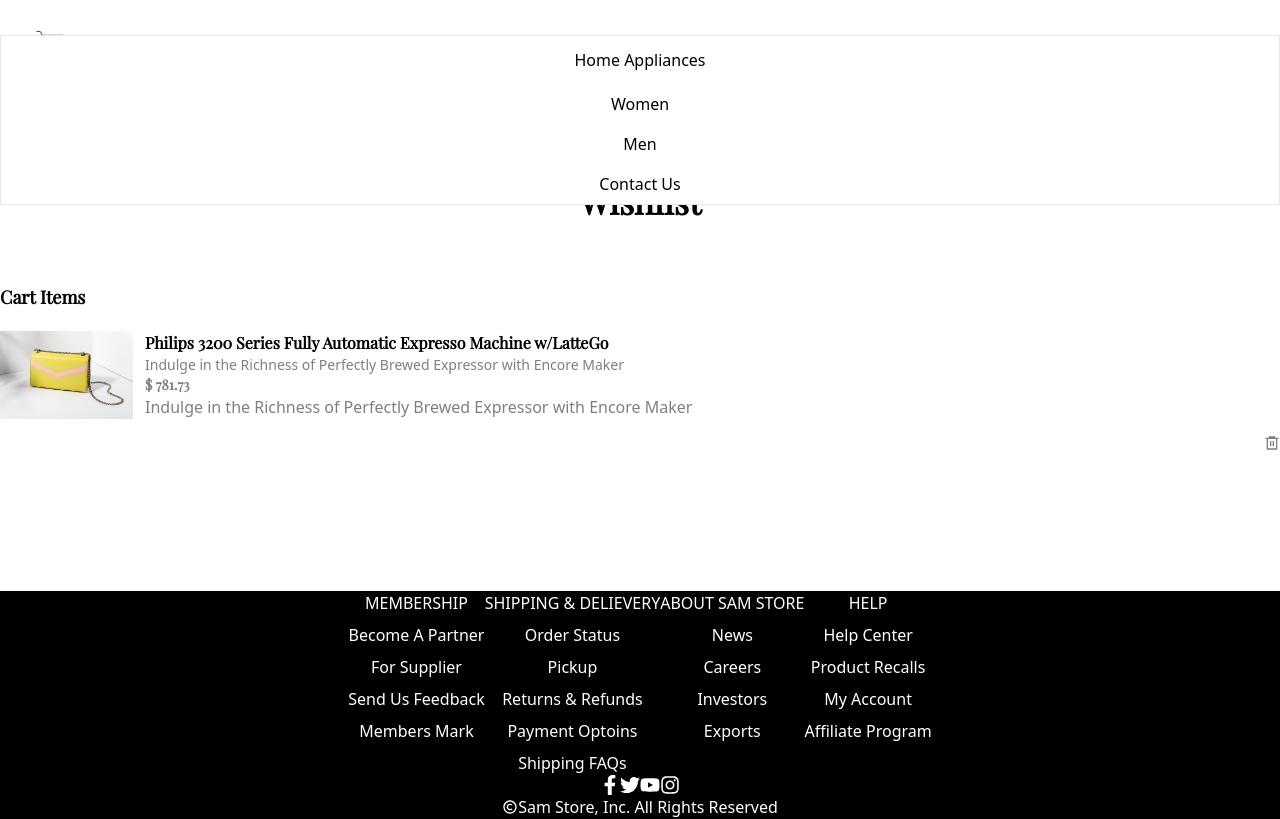
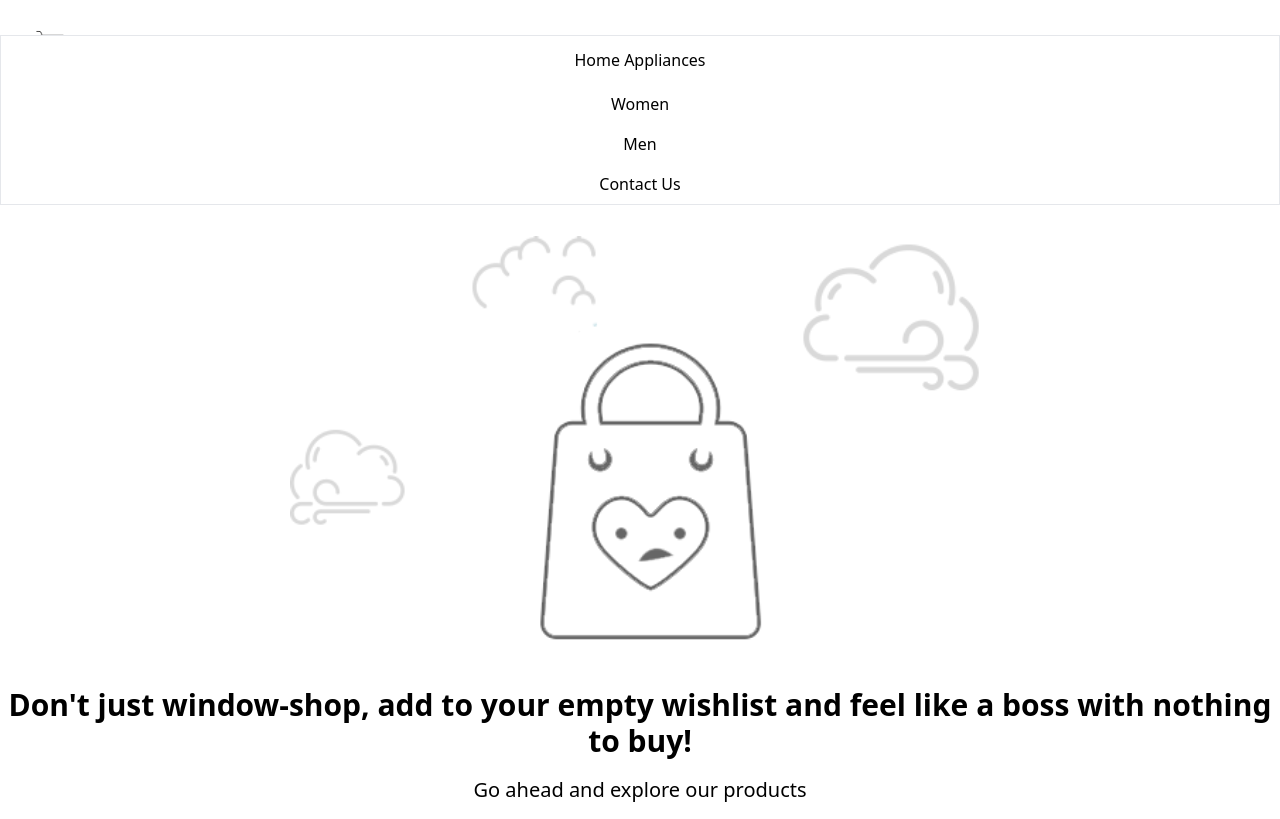
Before and after one commit to mmaazkhanhere/sam-store-llc, a Next.js app in the folder frontend/: page /wishlist in a window 1280 px wide. Shown: the top 819 px of the page. Built offline with nearby package versions, Linux system fonts and the light colour scheme.

Commit message:
wishlist complete

```diff
--- a/frontend/Components/Header.jsx
+++ b/frontend/Components/Header.jsx
@@ -9,6 +9,7 @@
   const [lastScrollY, setLastScrollY] = useState(0);
 
   const { cartItems } = useSelector((state) => state.cart);
+  const { listItems } = useSelector((state) => state.wishlist);
 
   const controlNavbar = () => {
     if (window.scrollY > 200) {
@@ -62,12 +63,14 @@
               <div className="flex justify-center items-center hover:bg-black/[0.05] cursor-pointer relative">
                 <IoMdHeartEmpty className="text-[20px] md:text-[26px]" />
               </div>
-              <div
-                className="absolute bottom-3 md:bottom-4 left-4 md:left-6 flex min-w-[18px] items-center
+              {listItems.length > 0 && (
+                <div
+                  className="absolute bottom-3 md:bottom-4 left-4 md:left-6 flex min-w-[18px] items-center
               justify-center rounded-full bg-red-600 text-[10px] text-white md:min-w-[20px] md:text-[14px]"
-              >
-                0
-              </div>
+                >
+                  {listItems.length}
+                </div>
+              )}
             </Link>
             {/*Cart Icon */}
             <Link
--- a/frontend/Components/wishListItem.jsx
+++ b/frontend/Components/wishListItem.jsx
@@ -1,13 +1,22 @@
 import React from "react";
 import Image from "next/image";
 import { RiDeleteBin6Line } from "react-icons/ri";
+import { removeFromList } from "@/store/wishList";
+import { useDispatch } from "react-redux";
 
-export default function WishListItem() {
+export default function WishListItem({ data }) {
+  const p = data.attributes;
+  const dispatch = useDispatch();
   return (
     <div className="flex py-5 gap-3 md:gap-5 border-b">
       {/*Image Starts */}
       <div className="aspect-square w-[50px] md:w-[150px]">
-        <Image src={"/Product_1.jpg"} alt={""} width={150} height={150} />
+        <Image
+          src={p.thumbnail.data.attributes.url}
+          alt={p.name}
+          width={150}
+          height={150}
+        />
       </div>
       {/*Image Ends */}
       {/*Product Detail Box Starts */}
@@ -15,25 +24,26 @@
         {/*Product Name and Price */}
         <div className="flex flex-col justify-between md:flex-row">
           <div className="flex font-playfair flex-col font-semibold text-black/[0.8] md:flex-row">
-            Philips 3200 Series Fully Automatic Expresso Machine w/LatteGo
+            {p.name}
           </div>
           <div className="md:text-md block font-quickSand text-sm font-medium text-black/[0.5] md:hidden">
-            Indulge in the Richness of Perfectly Brewed Expressor with Encore
-            Maker
+            {p.subtitle}
           </div>
           <div className="md:text-md mt-2 text-sm font-bold font-playfair text-black/[0.5]">
-            $ 781.73
+            {p.price}
           </div>
         </div>
         {/*Product Subtitles displayed when in large screen below the name */}
         <div className="md:text-md hidden font-medium font-quickSand text-black/[0.5] md:block">
-          Indulge in the Richness of Perfectly Brewed Expressor with Encore
-          Maker
+          {p.subtitle}
         </div>
         {/*Quantity Selectoin */}
         <div className="mt-4 flex items-center justify-between">
           <div className="items-center md:text-md flex gap-2 text-sm text-black/[0.5] md:gap-10"></div>
-          <RiDeleteBin6Line className="cursor-pointer text-black/[0.5] hover:text-black text-[16px]" />
+          <RiDeleteBin6Line
+            className="cursor-pointer text-black/[0.5] hover:text-black text-[16px]"
+            onClick={() => dispatch(removeFromList({ id: data.id }))}
+          />
         </div>
       </div>
     </div>
--- a/frontend/pages/product/[slug].js
+++ b/frontend/pages/product/[slug].js
@@ -3,10 +3,12 @@
 import React from "react";
 
 import { addToCart } from "@/store/cartSlice";
+import { addToList } from "@/store/wishList";
+
 import { fetchDataFromApi } from "@/utils/api";
 import { getDiscountedPricePercetange } from "@/utils/helper";
 import { IoMdHeartEmpty } from "react-icons/io";
-import { useDispatch } from "react-redux";
+import { useDispatch, useSelector } from "react-redux";
 import { ToastContainer, toast } from "react-toastify";
 import { ReactMarkdown } from "react-markdown/lib/react-markdown";
 
@@ -15,6 +17,8 @@
 export default function Product({ product, products }) {
   const p = product?.data?.[0]?.attributes;
   const dispatch = useDispatch();
+  const { listItems } = useSelector((state) => state.wishlist);
+
   const notify = () => {
     toast.success(
       "Item added! Your credit card is feeling loved and accepted",
@@ -29,6 +33,22 @@
       }
     );
   };
+
+  const message = () => {
+    toast.success(
+      "You just made our day! Your Wishlist just got a little bit longer",
+      {
+        position: "bottom-right",
+        autoClose: 3000,
+        hideProgressBar: false,
+        closeOnClick: true,
+        draggable: true,
+        progress: undefined,
+        theme: "dark",
+      }
+    );
+  };
+
   return (
     <div>
       <section className="mx-auto max-w-[1200px] mb-[30px] md:mb-[50px]">
@@ -90,6 +110,14 @@
               className="w-full py-4 rounded-full border border-black text-lg
                     font-medium hover:bg-red-600 hover:text-white transition-transform active:scale-95 flex items-center justify-center
                     gap-2 mb-10 hover:opacity-75"
+              onClick={() => {
+                dispatch(
+                  addToList({
+                    ...product?.data?.[0],
+                  })
+                );
+                message();
+              }}
             >
               Whishlist
               <IoMdHeartEmpty size={20} />
--- a/frontend/pages/wishlist.js
+++ b/frontend/pages/wishlist.js
@@ -2,11 +2,15 @@
 import WishListItem from "@/Components/WishListItem";
 import Image from "next/image";
 import Link from "next/link";
+import { useSelector } from "react-redux";
 
 export default function Wishlist() {
+  const { listItems } = useSelector((state) => state.wishlist);
   return (
     <div className="w-full md:py-20">
       <section className="max-w-[1400px] mx-auto">
+        {listItems.length > 0 && (
+          <>
             <div
               className="mx-auto mt-8 max-w-[800px] text-center md:mt-0 mb-5 text-[28px] font-playfair font-semibold
         leading-tight md:text-[34px]"
@@ -16,12 +20,19 @@
             <div className="flex flex-col gap-12 py-10 lg:flex-row">
               {/*Left Side Box */}
               <div className="flex-[2]">
-            <div className="text-lg font-bold font-playfair">Cart Items</div>
-            <WishListItem />
+                <div className="text-lg font-bold font-playfair">
+                  Cart Items
+                </div>
+                {listItems.map((item) => (
+                  <WishListItem key={item.id} data={item} />
+                ))}
               </div>
             </div>
+          </>
+        )}{" "}
         {/*Empty Wishlist Message */}
-        {/* <div className="flex-[2] flex flex-col items-center pb-[50px] md:mt-14">
+        {listItems.length < 1 && (
+          <div className="flex-[2] flex flex-col items-center pb-[50px] md:mt-14">
             <Image
               src={"/empty-wishlist.png"}
               width={700}
@@ -29,7 +40,7 @@
               alt="empty cart"
               className="w-[500px] md:w-[700px]"
             />
-          <span className="text-xl md:text-3xl text-center font-bold">
+            <span className="text-xl md:text-3xl text-center font-bold md:mt-7">
               Don't just window-shop, add to your empty wishlist and feel like a
               boss with nothing to buy!
             </span>
@@ -43,7 +54,8 @@
             >
               Continue Shopping
             </Link>
-        </div> */}
+          </div>
+        )}
       </section>
     </div>
   );
```
Lines whose indentation alone changed are shown as unchanged.
